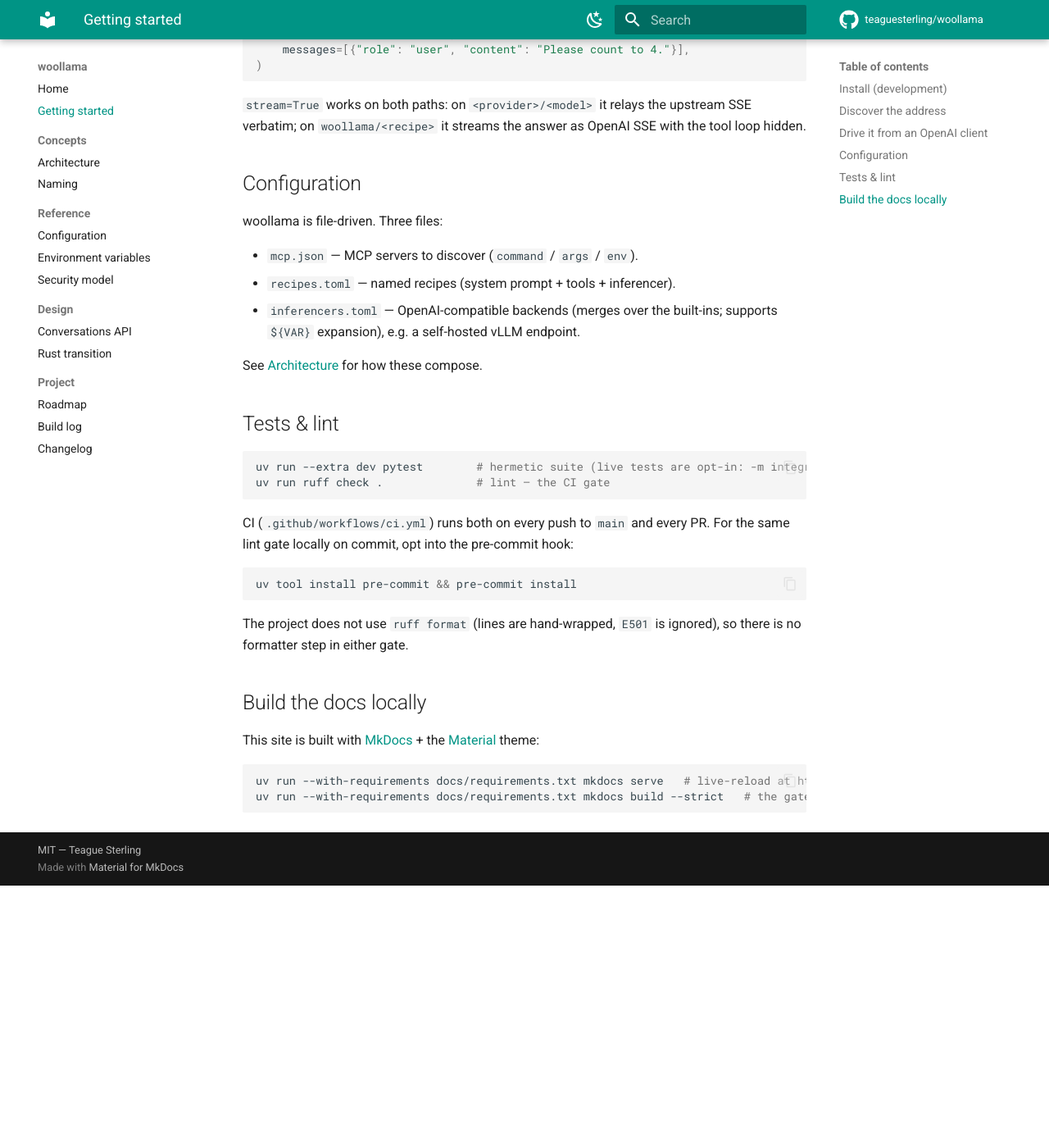
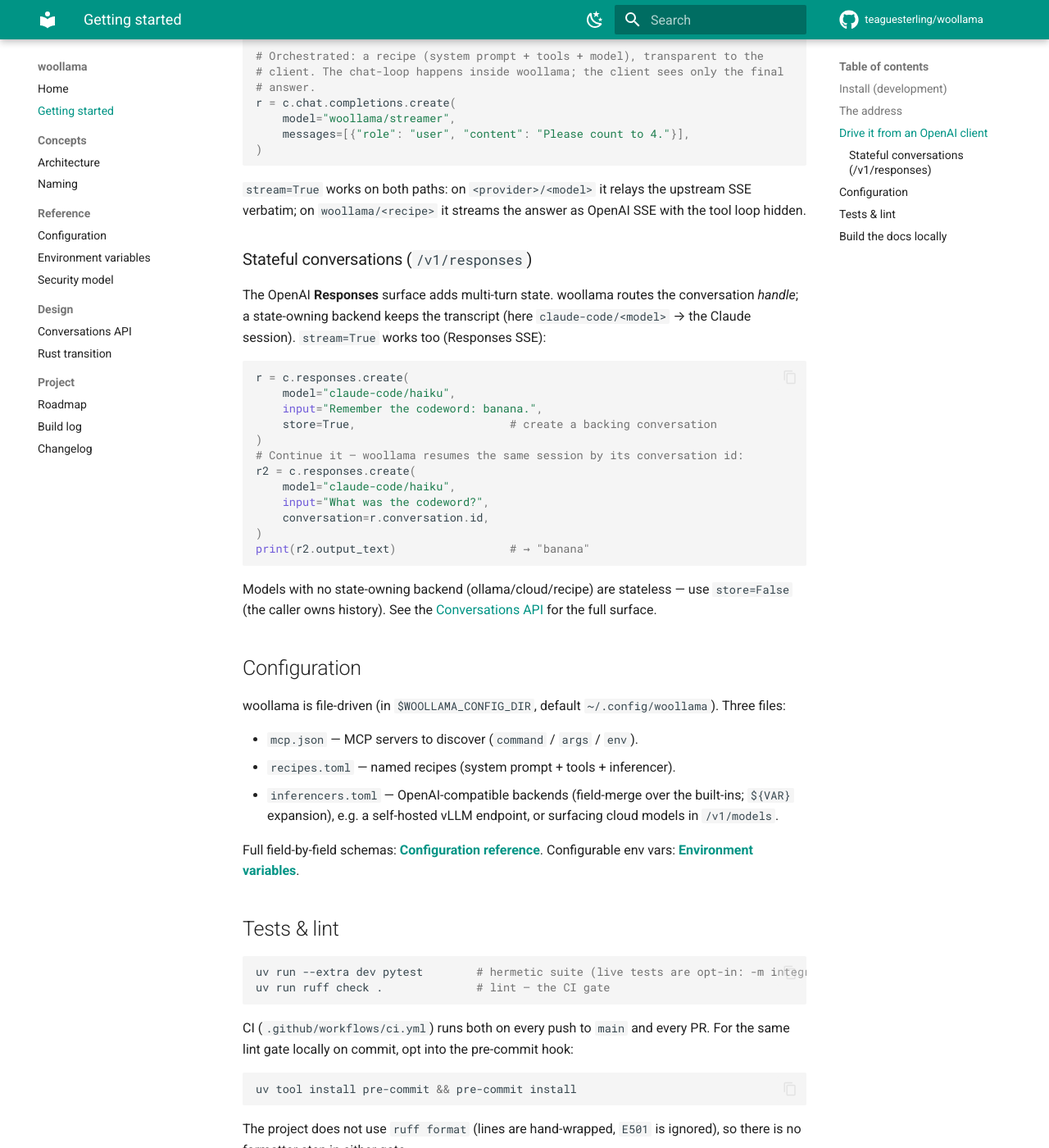
Before and after one commit to teaguesterling/woollama, an MkDocs documentation site: the page built from docs/getting-started.md, in a window 1280 px wide and 1400 px high, scrolled down 1136 px. Shown: the whole window at 82% size. Built offline with MkDocs 1.6.1 and Material for MkDocs 9.7.7, drawn with Linux system fonts in a browser that asks for light colours; comment, search, counter and statistics services are not loaded; before the commit the page ends 2216 px from its top, so only the background shows below that; some of the changed text lies outside the part shown.

Commit message:
docs: fix the newcomer path (prerequisites, address, stateful example)
Doc review found the examples fail for a first-timer and the install path had a
placeholder URL.

- README + getting-started: add an Ollama prerequisite for the examples, with a
  keyless `claude-code/haiku` (or cloud-key) fallback so there's always a path.
- README: fix the clone URL (`<you>/woollama` → canonical teaguesterling/woollama).
- Both: get the address from woollama's startup `OpenAI base_url` print (no
  second-shell `cat` ceremony); keep the .addr file note for programmatic use.
- getting-started: add a runnable stateful `/v1/responses` example (create →
  continue → recall) — the surface was headlined but never shown; point the
  Configuration section at the new config + environment references.

````diff
--- a/docs/getting-started.md
+++ b/docs/getting-started.md
@@ -11,24 +11,30 @@ uv sync                           # creates .venv and installs deps
 uv run woollama                   # starts the router; prints its address
 ```
 
-## Discover the address
+!!! note "Prerequisite for the examples"
+    The examples below use `ollama/qwen3:14b-iq4xs`. Install
+    [Ollama](https://ollama.ai), run `ollama serve`, and
+    `ollama pull qwen3:14b-iq4xs`. **No Ollama?** Swap in the keyless
+    `claude-code/haiku` (needs the `claude` CLI logged in), or any cloud model
+    with its key set (see [Configuration](configuration.md) and
+    [Environment variables](environment.md)).
 
-woollama serves on **two transports at once** and never binds to `0.0.0.0`
-without an explicit opt-in:
+## The address
+
+On startup woollama prints its `OpenAI base_url` — copy that into your client:
+
+```
+OpenAI base_url:      http://127.0.0.1:<port>/v1
+```
+
+It serves on **two transports at once** and never binds off-loopback without an
+explicit opt-in ([`WOOLLAMA_ADDRESS`](environment.md)):
 
 - a **Unix socket** at `$XDG_RUNTIME_DIR/woollama.sock` (mode `0600` — the
   default for local MCP clients, since a connectable socket can spend the
   router's API keys);
-- an **ephemeral loopback TCP port**, written to
-  `$XDG_RUNTIME_DIR/woollama.addr` for clients to discover.
-
-In a second shell:
-
-```sh
-cat "${XDG_RUNTIME_DIR:-/tmp}/woollama.addr"
-```
-
-That printed `host:port` is the `<port>` used in the examples below.
+- an **ephemeral loopback TCP port**, also written to
+  `$XDG_RUNTIME_DIR/woollama.addr` for programmatic discovery.
 
 ## Drive it from an OpenAI client
 
@@ -57,16 +63,45 @@ r = c.chat.completions.create(
 upstream SSE verbatim; on `woollama/<recipe>` it streams the answer as OpenAI
 SSE with the tool loop hidden.
 
+### Stateful conversations (`/v1/responses`)
+
+The OpenAI **Responses** surface adds multi-turn state. woollama routes the
+conversation *handle*; a state-owning backend keeps the transcript (here
+`claude-code/<model>` → the Claude session). `stream=True` works too (Responses
+SSE):
+
+```python
+r = c.responses.create(
+    model="claude-code/haiku",
+    input="Remember the codeword: banana.",
+    store=True,                       # create a backing conversation
+)
+# Continue it — woollama resumes the same session by its conversation id:
+r2 = c.responses.create(
+    model="claude-code/haiku",
+    input="What was the codeword?",
+    conversation=r.conversation.id,
+)
+print(r2.output_text)                 # → "banana"
+```
+
+Models with no state-owning backend (ollama/cloud/recipe) are stateless — use
+`store=False` (the caller owns history). See the
+[Conversations API](conversations-api-design.md) for the full surface.
+
 ## Configuration
 
-woollama is file-driven. Three files:
+woollama is file-driven (in `$WOOLLAMA_CONFIG_DIR`, default
+`~/.config/woollama`). Three files:
 
 - `mcp.json` — MCP servers to discover (`command` / `args` / `env`).
 - `recipes.toml` — named recipes (system prompt + tools + inferencer).
-- `inferencers.toml` — OpenAI-compatible backends (merges over the built-ins;
-  supports `${VAR}` expansion), e.g. a self-hosted vLLM endpoint.
+- `inferencers.toml` — OpenAI-compatible backends (field-merge over the
+  built-ins; `${VAR}` expansion), e.g. a self-hosted vLLM endpoint, or surfacing
+  cloud models in `/v1/models`.
 
-See [Architecture](architecture.md) for how these compose.
+Full field-by-field schemas: **[Configuration reference](configuration.md)**.
+Configurable env vars: **[Environment variables](environment.md)**.
 
 ## Tests & lint
 
````
Also changed, not shown: README.md (+9 -7 lines).
